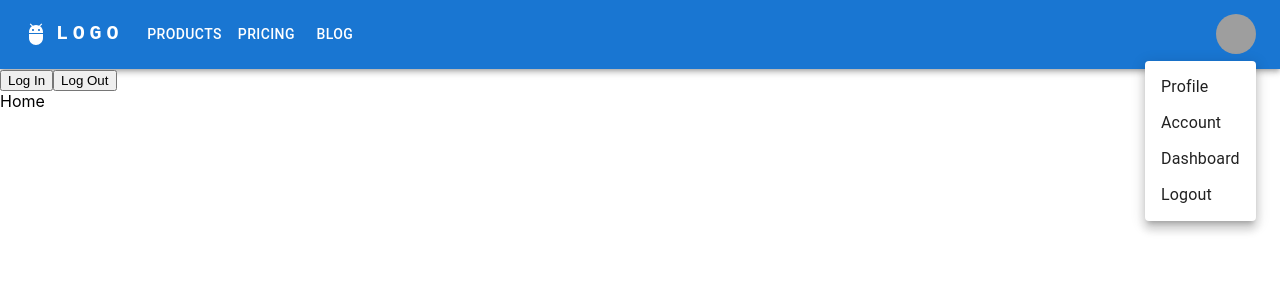
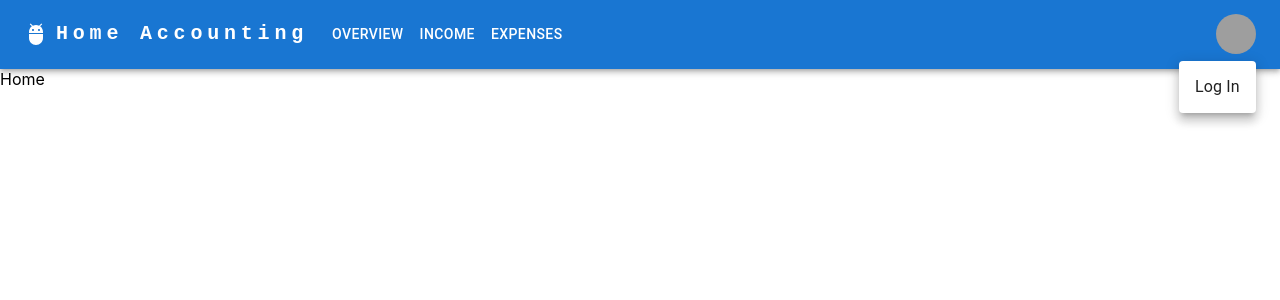
Before and after one commit to stoeszer09/my_budget, a React (Create React App) app: page / in a window 1280 px wide. Both pictures are taken after a click on the button "Open settings". Shown: the top 300 px of the page. Built offline with nearby package versions, Linux system fonts and the light colour scheme; grey boxes are pictures that could not be loaded.

Commit message:
Move login/logout to navbar

```diff
--- a/src/App.tsx
+++ b/src/App.tsx
@@ -5,16 +5,12 @@ import NavBar from './components/NavBar';
 import Home from './pages/Home';
 import Income from './pages/Income';
 import Expenses from './pages/Expenses';
-import LoginButton from './components/LoginButton';
-import LogoutButton from './components/LogoutButton';
 
 function App() {
   return (
     <div className="App">
       <Router>
         <NavBar />
-        <LoginButton />
-        <LogoutButton />
         <Routes>
           <Route path="/" element={<Home />} />
           <Route path="/expenses" element={<Income />} />
--- a/src/components/NavBar.tsx
+++ b/src/components/NavBar.tsx
@@ -12,13 +12,17 @@ import Button from '@mui/material/Button';
 import Tooltip from '@mui/material/Tooltip';
 import MenuItem from '@mui/material/MenuItem';
 import AdbIcon from '@mui/icons-material/Adb';
+import { useAuth0 } from '@auth0/auth0-react';
 
-const pages = ['Products', 'Pricing', 'Blog'];
-const settings = ['Profile', 'Account', 'Dashboard', 'Logout'];
+const pages = ['Overview', 'Income', 'Expenses'];
 
 function ResponsiveAppBar() {
   const [anchorElNav, setAnchorElNav] = React.useState<null | HTMLElement>(null);
   const [anchorElUser, setAnchorElUser] = React.useState<null | HTMLElement>(null);
+
+  const { user, isAuthenticated, isLoading } = useAuth0();
+  const { logout } = useAuth0();
+  const { loginWithRedirect } = useAuth0();
 
   const handleOpenNavMenu = (event: React.MouseEvent<HTMLElement>) => {
     setAnchorElNav(event.currentTarget);
@@ -55,7 +59,7 @@ function ResponsiveAppBar() {
               textDecoration: 'none',
             }}
           >
-            LOGO
+            Home Accounting
           </Typography>
 
           <Box sx={{ flexGrow: 1, display: { xs: 'flex', md: 'none' } }}>
@@ -147,11 +151,15 @@ function ResponsiveAppBar() {
               open={Boolean(anchorElUser)}
               onClose={handleCloseUserMenu}
             >
-              {settings.map((setting) => (
-                <MenuItem key={setting} onClick={handleCloseUserMenu}>
-                  <Typography textAlign="center">{setting}</Typography>
+              {isAuthenticated && user ? (
+                <MenuItem onClick={() => logout({ logoutParams: { returnTo: window.location.origin } })}>
+                  <Typography textAlign="center">Log Out</Typography>
                 </MenuItem>
-              ))}
+              ) : (
+                <MenuItem onClick={() => loginWithRedirect()}>
+                  <Typography textAlign="center">Log In</Typography>
+                </MenuItem>
+              )}
             </Menu>
           </Box>
         </Toolbar>
```
